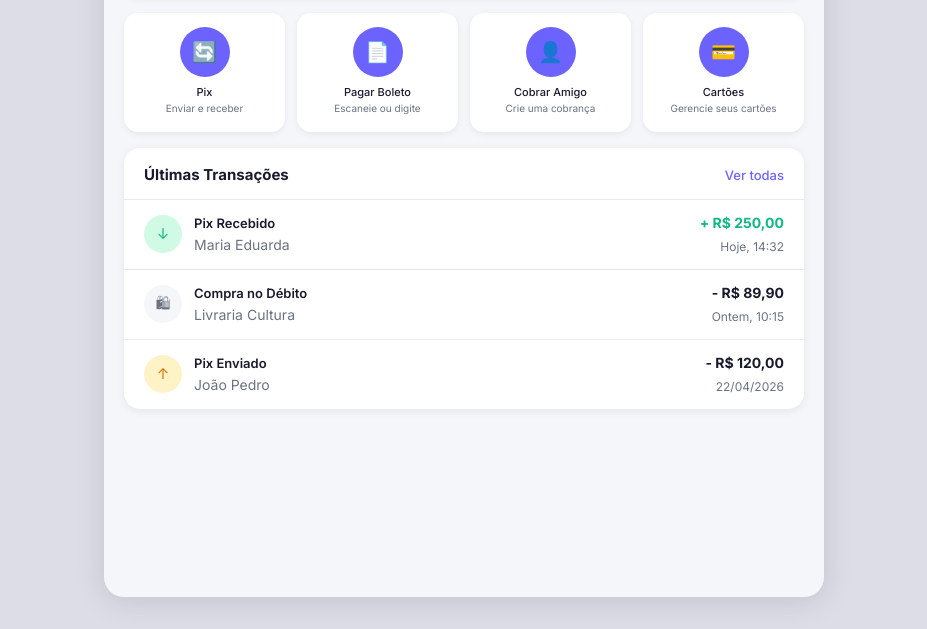
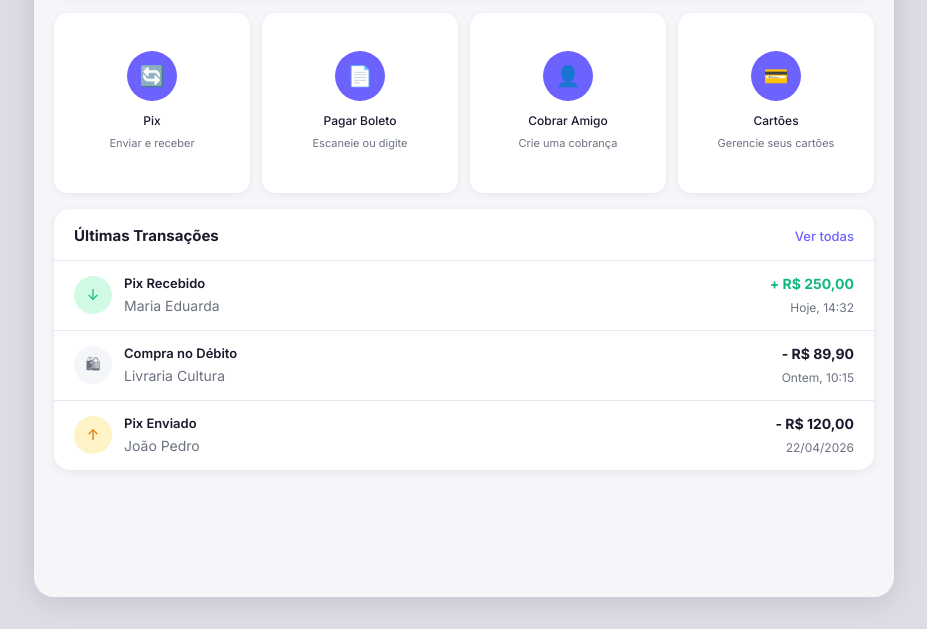
Before and after one commit to PontesEdu/edupay-fintech, a plain HTML site: page index.html in a window 1280 px wide. Shown: the part 235-864 px from the top of the page, without its empty margins (176-1103 px from the left). Drawn offline with nearby package versions, Linux system fonts and the light colour scheme.

Commit message:
Ajusta largura e tamanho dos cards de ação no desktop para aproximar do protótipo
- Aumenta max-width do app para 860px no desktop
- Aumenta espaçamento interno dos cards de ação no desktop
- Ajusta tipografia dos labels das ações no desktop

```diff
--- a/style.css
+++ b/style.css
@@ -303,10 +303,14 @@ body {
     }
 
     .app {
-        max-width: 720px;
+        max-width: 860px;
         border-radius: 20px;
         box-shadow: 0 4px 30px rgba(0, 0, 0, 0.12);
         overflow: hidden;
+    }
+
+    .area-saldo {
+        margin: 16px 20px 0;
     }
 
     .secao-acoes {
@@ -314,8 +318,17 @@ body {
         margin: 16px 20px 0;
     }
 
-    .area-saldo {
-        margin: 16px 20px 0;
+    .acao {
+        padding: 38px 16px 42px;
+        gap: 12px;
+    }
+
+    .acao-label {
+        font-size: 12px;
+    }
+
+    .acao-sublabel {
+        font-size: 11px;
     }
 
     .secao-transacoes {
```
